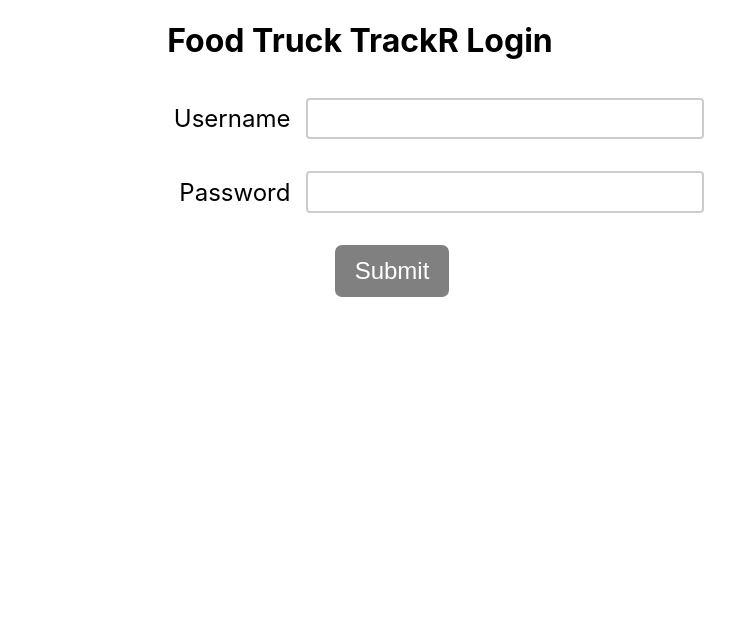
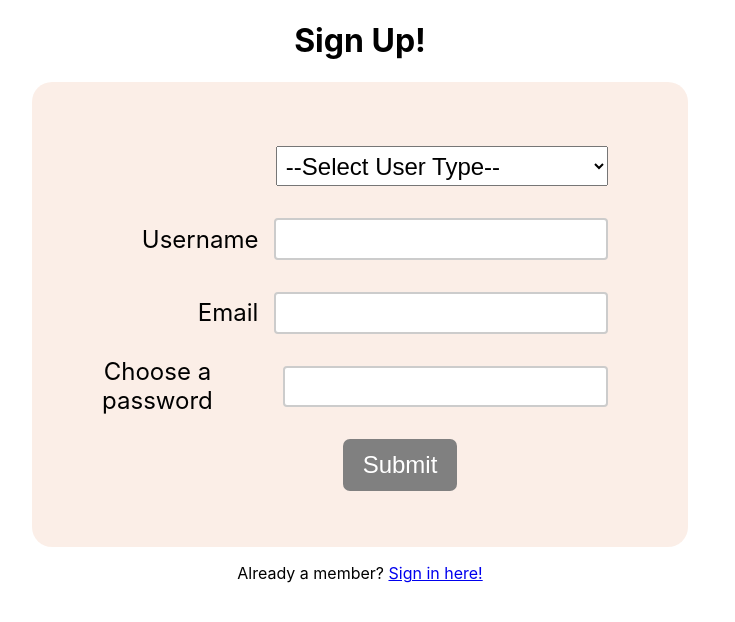
Before and after one commit to matty-serwer/food-truck-forms, a React (Create React App) app in the folder food-truck-tracker/: page / in a window 1280 px wide. Shown: the top 622 px of the page, without its empty margins (280-1015 px from the left). Built offline with nearby package versions, Linux system fonts and the light colour scheme.

Commit message:
made the page show both initial forms

```diff
--- a/food-truck-tracker/src/App.js
+++ b/food-truck-tracker/src/App.js
@@ -1,4 +1,5 @@
 import React from 'react';
+import { Route } from 'react-router-dom'
 import './App.css';
 import SignupForm from './components/SignupForm'
 import LoginForm from './components/LoginForm'
@@ -7,9 +8,12 @@ function App() {
   return (
     <div className="App">
 
-      <h1>Food Truck TrackR Login</h1>
-      {/* {<SignupForm />} */}
-      {<LoginForm/>}
+      <Route exact path='/'>
+        <SignupForm />
+      </Route>
+      <Route path='/LoginForm'>
+        <LoginForm />
+      </Route>
     </div>
   )}
 
--- a/food-truck-tracker/src/components/LoginForm.js
+++ b/food-truck-tracker/src/components/LoginForm.js
@@ -1,5 +1,6 @@
 // Import all needed outside components
 import React, { useState, useEffect } from "react";
+import { Link } from 'react-router-dom'
 import styled from "styled-components";
 import * as yup from "yup";
 import axios from "axios";
@@ -125,6 +126,7 @@ const LoginForm = () => {
 
   return (
     <div>
+      <h1>Food Truck TrackR Login</h1>
       <StyledForm className='form' onSubmit={onSubmit}>
 
         <label className='form-label'>
@@ -154,6 +156,9 @@ const LoginForm = () => {
         </button>
       </StyledForm>
       <FormErrors errors={formErrors} />
+      <div>
+        <p>Not a member? <Link to='/'>Sign up here!</Link></p>
+      </div>
     </div>
   );
 };
--- a/food-truck-tracker/src/components/SignupForm.js
+++ b/food-truck-tracker/src/components/SignupForm.js
@@ -132,6 +132,7 @@ const SignupForm = () => {
 
   return (
     <div>
+      <h1>Sign Up!</h1>
       <StyledForm className='form' onSubmit={onSubmit}>
         <label className='form-label'>
           <select
```
